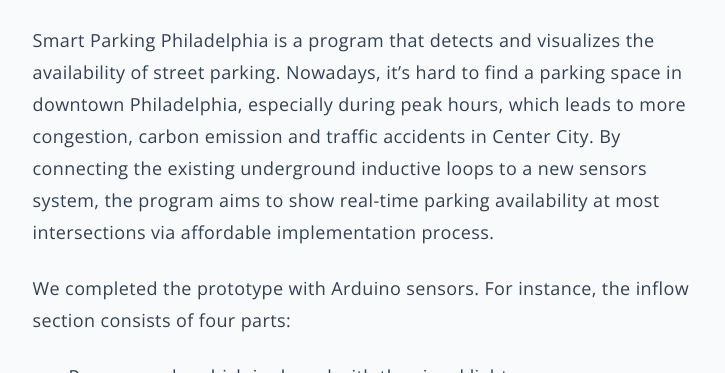
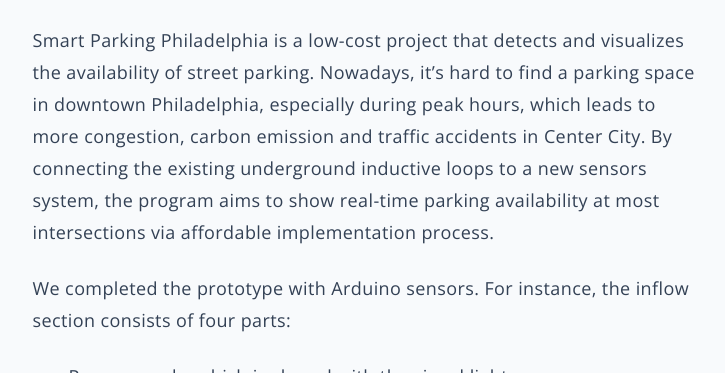
Before and after one commit to hongyili-hl/hongyili-hl.github.io, a Jekyll site: the page built from _posts/2023-05-05-Smart-Parking-Philadelphia.md, in a window 1280 px wide and 900 px high, cut to the strip 527-900 px from the top of the window. Shown: the whole strip, without its empty margins (273-998 px from the left). Built offline with Jekyll 4.4.1, drawn with Linux system fonts in a browser that asks for light colours.

Commit message:
Update 2023-05-05-Smart-Parking-Philadelphia.md

```diff
--- a/_posts/2023-05-05-Smart-Parking-Philadelphia.md
+++ b/_posts/2023-05-05-Smart-Parking-Philadelphia.md
@@ -6,7 +6,7 @@
 author: Philadelphia, PA
 ---
 
-Smart Parking Philadelphia is a program that detects and visualizes the availability of street parking. Nowadays, it’s hard to find a parking space in downtown Philadelphia, especially during peak hours, which leads to more congestion, carbon emission and traffic accidents in Center City. By connecting the existing underground inductive loops to a new sensors system, the program aims to show real-time parking availability at most intersections via affordable implementation process.
+Smart Parking Philadelphia is a low-cost project that detects and visualizes the availability of street parking. Nowadays, it’s hard to find a parking space in downtown Philadelphia, especially during peak hours, which leads to more congestion, carbon emission and traffic accidents in Center City. By connecting the existing underground inductive loops to a new sensors system, the program aims to show real-time parking availability at most intersections via affordable implementation process.
 
 We completed the prototype with Arduino sensors. For instance, the inflow section consists of four parts:
 
```
